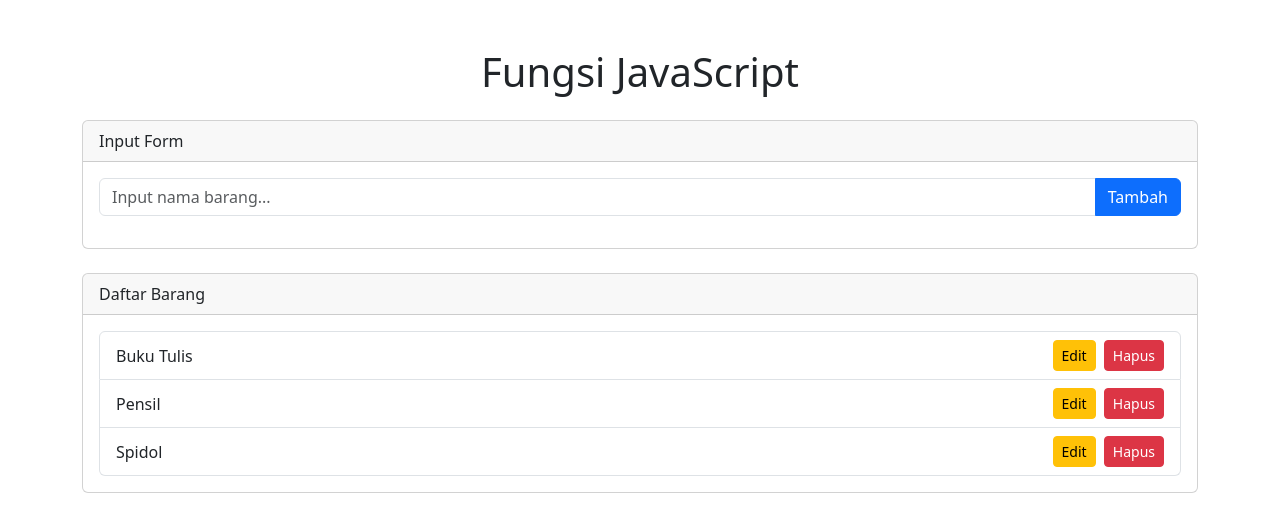
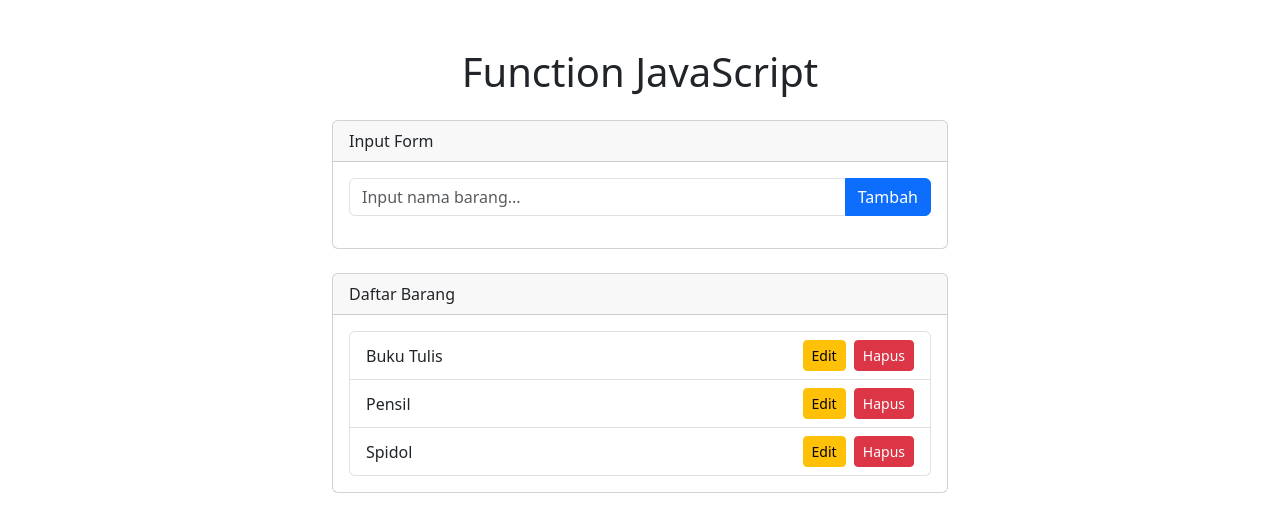
Before and after one commit to Favian25/Frontend, a plain HTML site: page Tugas 4/index.html in a window 1280 px wide. Drawn offline with nearby package versions, Linux system fonts and the light colour scheme.

Commit message:
Update index.html

```diff
--- a/Tugas 4/index.html
+++ b/Tugas 4/index.html
@@ -4,12 +4,17 @@
     <meta charset="UTF-8">
     <meta name="viewport" content="width=device-width, initial-scale=1.0">
     <meta http-equiv="X-UA-Compatible" content="ie=edge">
-    <title>Belajar Fungsi di Javascript</title>
+    <title>Belajar Function di Javascript</title>
     <link href="https://cdn.jsdelivr.net/npm/bootstrap@5.3.0-alpha1/dist/css/bootstrap.min.css" rel="stylesheet">
+    <style>
+        .container{
+            width: 50%;
+        }
+    </style>
 </head>
 <body>
     <div class="container mt-5">
-        <h1 class="mb-4" style="text-align: center;">Fungsi JavaScript</h1>
+        <h1 class="mb-4" style="text-align: center;">Function JavaScript</h1>
         <div class="card mb-4">
             <div class="card-header">
                 Input Form
```
